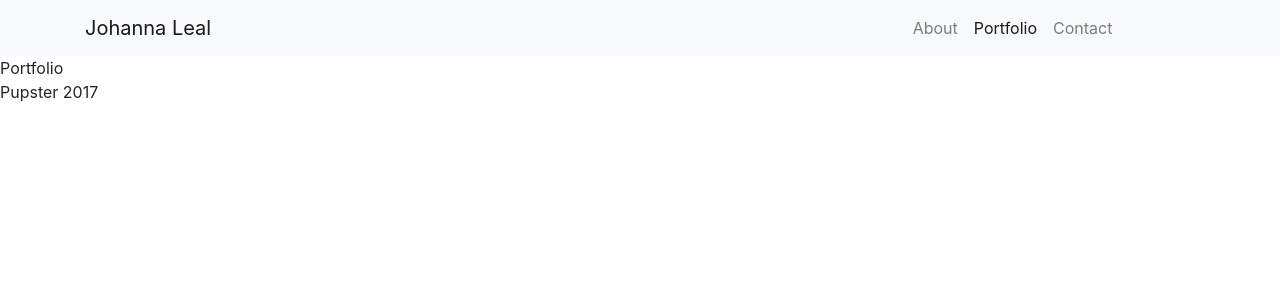
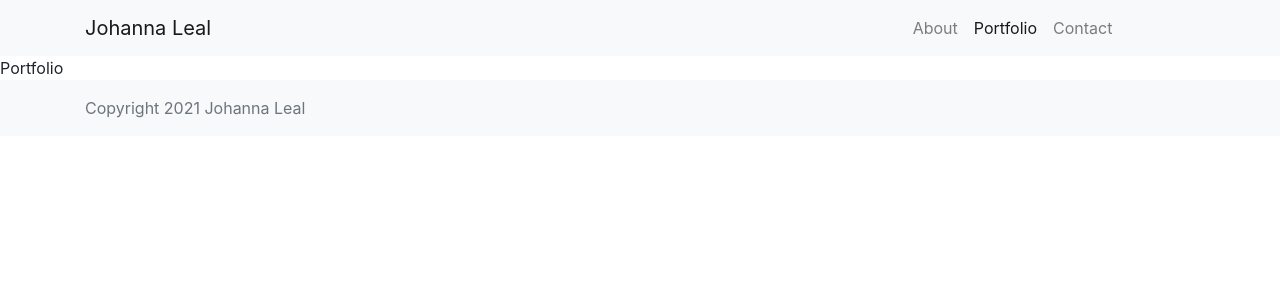
Before and after one commit to johannaleal/react-portfolio, a React (Create React App) app: page /portfolio in a window 1280 px wide. Shown: the top 300 px of the page. Built offline with nearby package versions, Linux system fonts and the light colour scheme.

Commit message:
Added footer component code

```diff
--- a/src/components/Footer/index.js
+++ b/src/components/Footer/index.js
@@ -3,8 +3,10 @@ import "./style.css";
 
 function Footer() {
   return (
-    <footer className="footer">
-      <span>Pupster 2017</span>
+    <footer className="footer mt-auto py-3 bg-light">
+      <div className="container">
+        <span className="text-muted">Copyright 2021 Johanna Leal</span>
+      </div>
     </footer>
   );
 }
```
